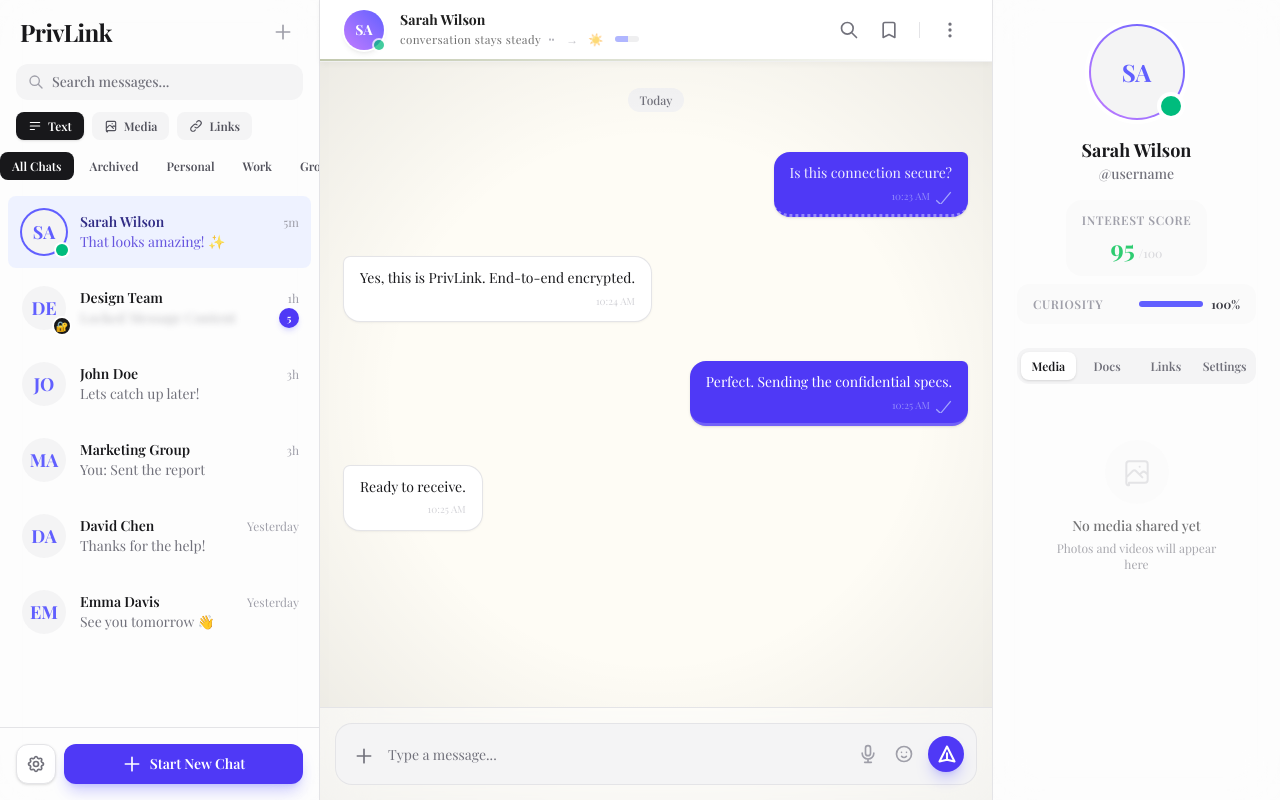
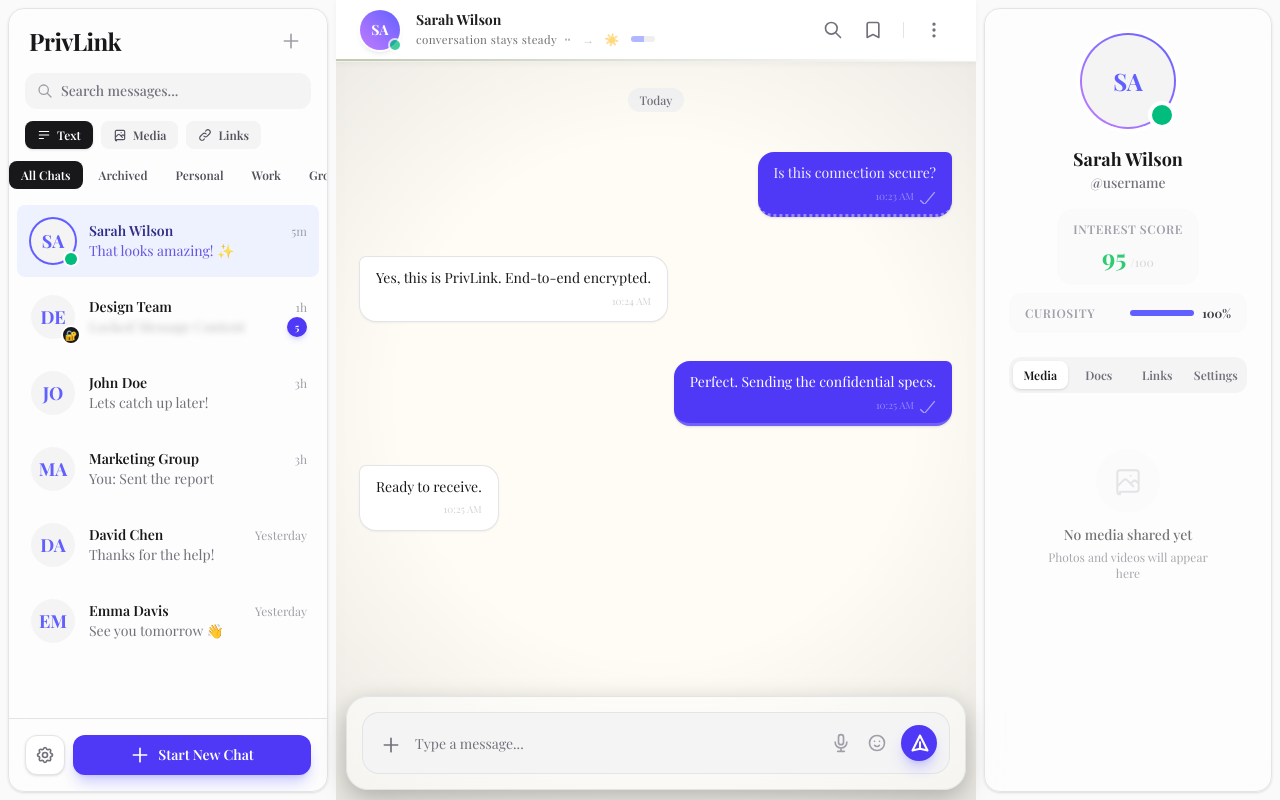
Before and after one commit to gagan2007jadaun/PrivLink, a Next.js app: page / in a window 1280 px wide. Built offline with nearby package versions, Linux system fonts and the light colour scheme; a web font is replaced by a local one.

Commit message:
feat: implement floating UI design (rounded corners/margins) for sidebars and input

```diff
--- a/src/components/MessageInput.tsx
+++ b/src/components/MessageInput.tsx
@@ -200,7 +200,7 @@
     const isRecording = isRecordingAudio || isRecordingVideo;
 
     return (
-        <div className="relative p-4 bg-white/50 backdrop-blur-xl dark:bg-zinc-900/50 border-t border-zinc-200 dark:border-zinc-800">
+        <div className="relative p-4 bg-white/50 backdrop-blur-xl dark:bg-zinc-900/50 border border-zinc-200 dark:border-zinc-800 rounded-[22px] m-[10px] shadow-[0_8px_24px_rgba(0,0,0,0.25)]">
             {/* Reply Bar */}
             {replyingTo && (
                 <div className="mb-2 flex items-center justify-between rounded-lg border-l-4 border-indigo-500 bg-zinc-100 p-2 dark:bg-zinc-800/80 animate-fade-in-up">
--- a/src/components/RightPanel.tsx
+++ b/src/components/RightPanel.tsx
@@ -32,7 +32,7 @@
     const scoreColorStyle = getScoreColorStyle(score);
 
     return (
-        <aside className="hidden h-full w-72 flex-col border-l border-zinc-200 bg-white/50 backdrop-blur-xl dark:border-zinc-800 dark:bg-zinc-900/50 xl:flex">
+        <aside className="hidden w-72 flex-col border-l border-zinc-200 bg-white/50 backdrop-blur-xl dark:border-zinc-800 dark:bg-zinc-900/50 xl:flex xl:m-2 xl:rounded-2xl xl:border xl:h-[calc(100vh-16px)] overflow-hidden shadow-sm">
 
             {/* Scrollable Content */}
             <div className="flex-1 overflow-y-auto px-6 py-6 scrollbar-none">
--- a/src/components/Sidebar.tsx
+++ b/src/components/Sidebar.tsx
@@ -68,7 +68,7 @@
     };
 
     return (
-        <aside className="hidden h-full w-80 flex-col border-r border-zinc-200 bg-white/50 backdrop-blur-xl dark:border-zinc-800 dark:bg-zinc-900/50 md:flex">
+        <aside className="hidden w-80 flex-col border-r border-zinc-200 bg-white/50 backdrop-blur-xl dark:border-zinc-800 dark:bg-zinc-900/50 md:flex md:m-2 md:rounded-2xl md:border md:h-[calc(100vh-16px)] overflow-hidden shadow-sm">
             {/* Header */}
             <div className="flex flex-col gap-4 p-4 pb-2">
                 <div className="flex items-center justify-between px-1">
```
